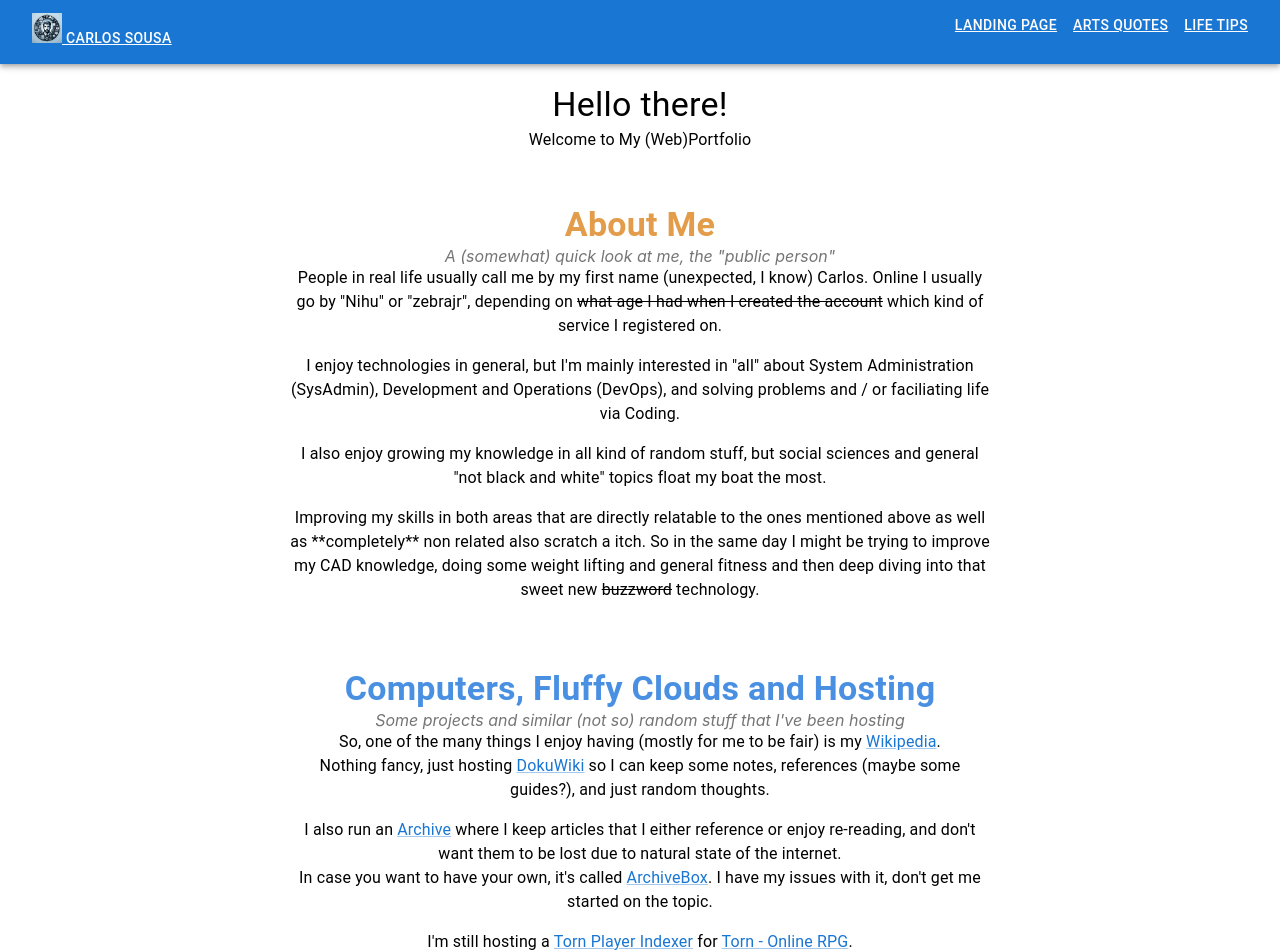
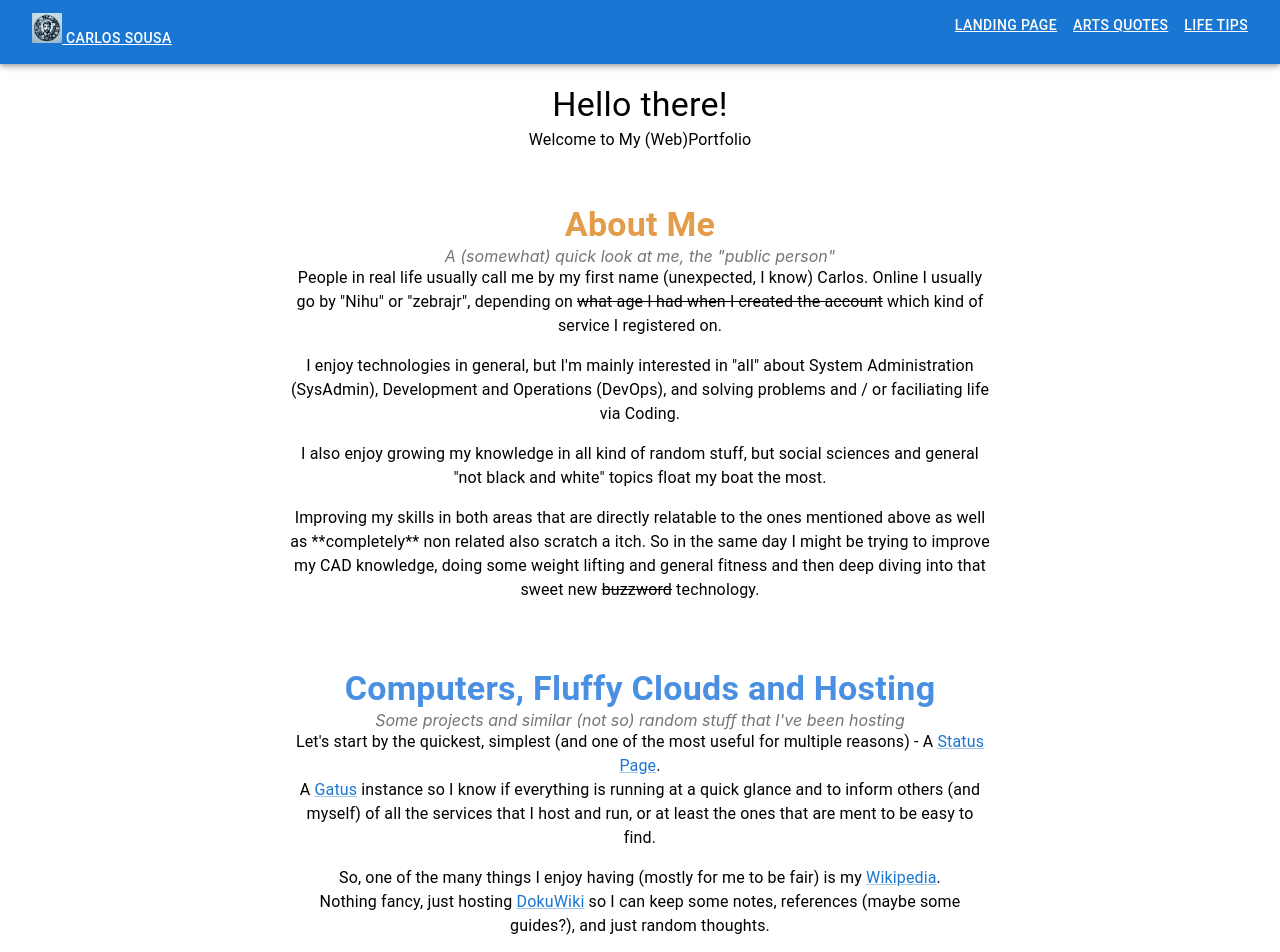
Before and after one commit to zebrajr/website, a React (Create React App) app in the folder frontend/: page / in a window 1280 px wide. Shown: the top 952 px of the page. Built offline with nearby package versions, Linux system fonts and the light colour scheme.

Commit message:
add status page

```diff
--- a/frontend/src/components/ProjectsText.js
+++ b/frontend/src/components/ProjectsText.js
@@ -40,6 +40,13 @@ const traveltracer = {
     sourceURL: 'https://github.com/zebrajr/traveltracer'
 }
 
+const statuspage = {
+    text: 'Status Page',
+    url: 'https://status.carlossousa.tech',
+    sourceName: 'Gatus',
+    sourceURL: 'https://github.com/TwiN/gatus'
+}
+
 
 function ProjectsText() {
     return (
@@ -47,6 +54,10 @@ function ProjectsText() {
             <section id={ sectionID } style={ mainSectionStyle }>
             <Typography variant="h4" style={ typographyStyles.largeBoldHeaderPrimary }>{ titleText }</Typography>
             <Typography variant="h9" style={ typographyStyles.subtleSubheading }>{ subTitleText }</Typography>
+            <Typography variant="body1" paragraph style={ typographyStyles.colorfulEmphasis }>
+                Let's start by the quickest, simplest (and one of the most useful for multiple reasons) - A <MuiLink href={ statuspage.url } target="_blank">{ statuspage.text }</MuiLink>.
+                <br/>A <MuiLink href={ statuspage.sourceURL } target="_blank">{ statuspage.sourceName }</MuiLink> instance so I know if everything is running at a quick glance and to inform others (and myself) of all the services that I host and run, or at least the ones that are ment to be easy to find.
+            </Typography>
             <Typography variant="body1" paragraph style={ typographyStyles.colorfulEmphasis }>
                 So, one of the many things I enjoy having (mostly for me to be fair) is my <MuiLink href={ wikipediaData.url } target="_blank">{ wikipediaData.text }</MuiLink>.
                 <br/>Nothing fancy, just hosting <MuiLink href={ wikipediaData.sourceURL } target="_blank">{ wikipediaData.sourceName }</MuiLink> so I can keep some notes, references (maybe some guides?), and just random thoughts.
```
